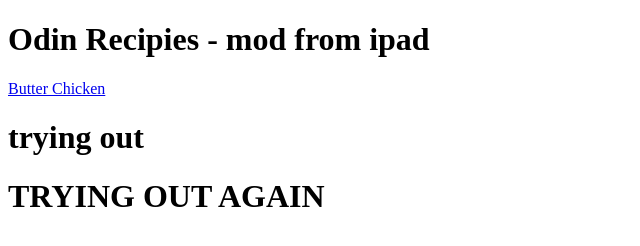
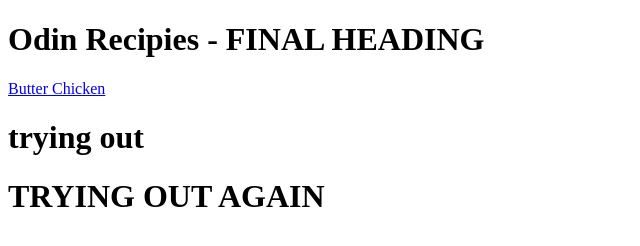
Before and after one commit to askinney/odin-recipies, a plain HTML site: page index.html in a window 1280 px wide. Shown: the whole page, without its empty margins (0-640 px from the left). Drawn offline with Linux system fonts and the light colour scheme.

Commit message:
pushing back from terminus

```diff
--- a/index.html
+++ b/index.html
@@ -7,7 +7,7 @@
     <title>Document</title>
 </head>
 <body>
-    <h1>Odin Recipies - mod from ipad</h1>
+    <h1>Odin Recipies - FINAL HEADING</h1>
     <a href="./recipes/butter-chicken.html">Butter Chicken</a>
     <h1>trying out</h1>
     <h1>TRYING OUT AGAIN</h1>
```
